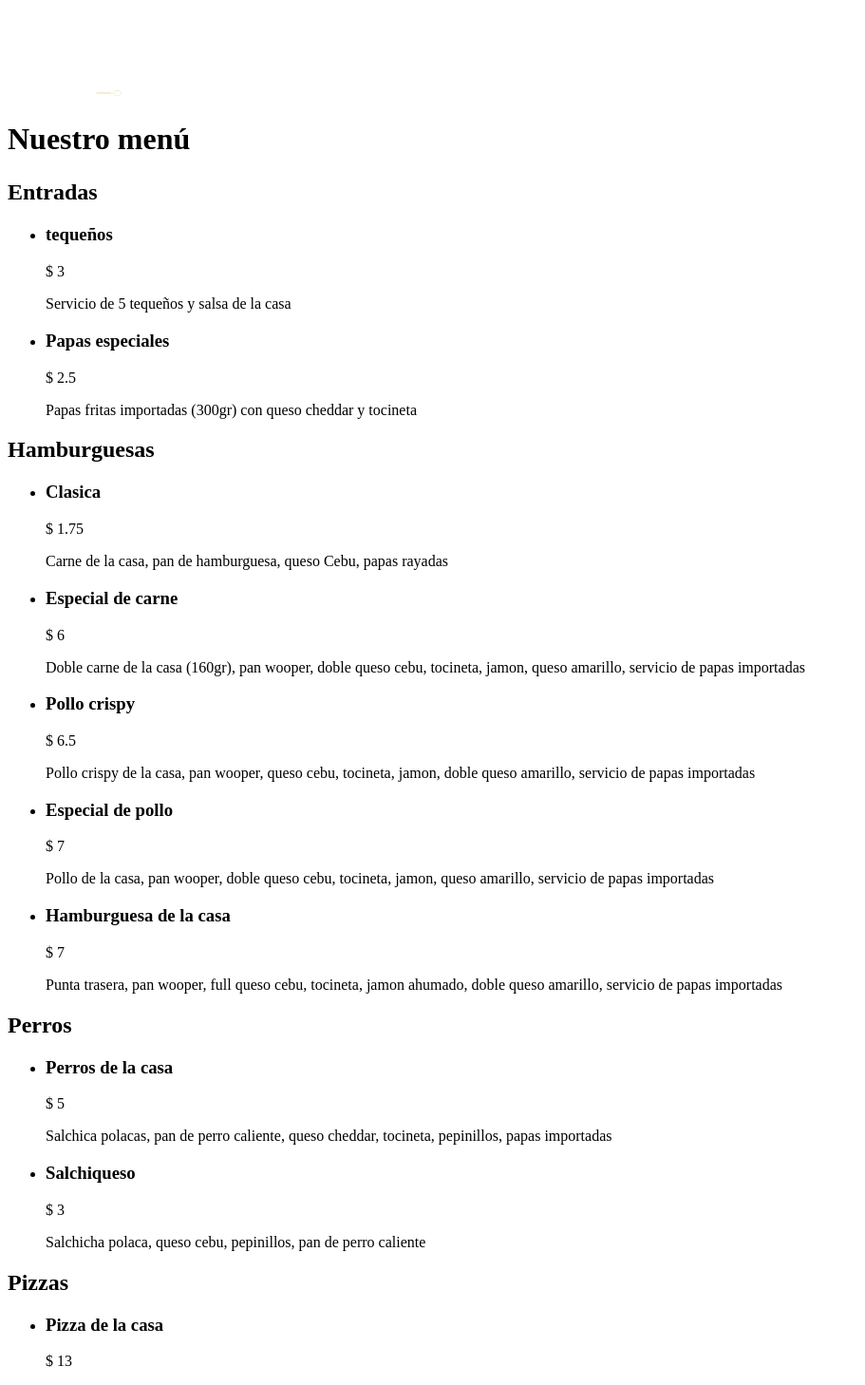
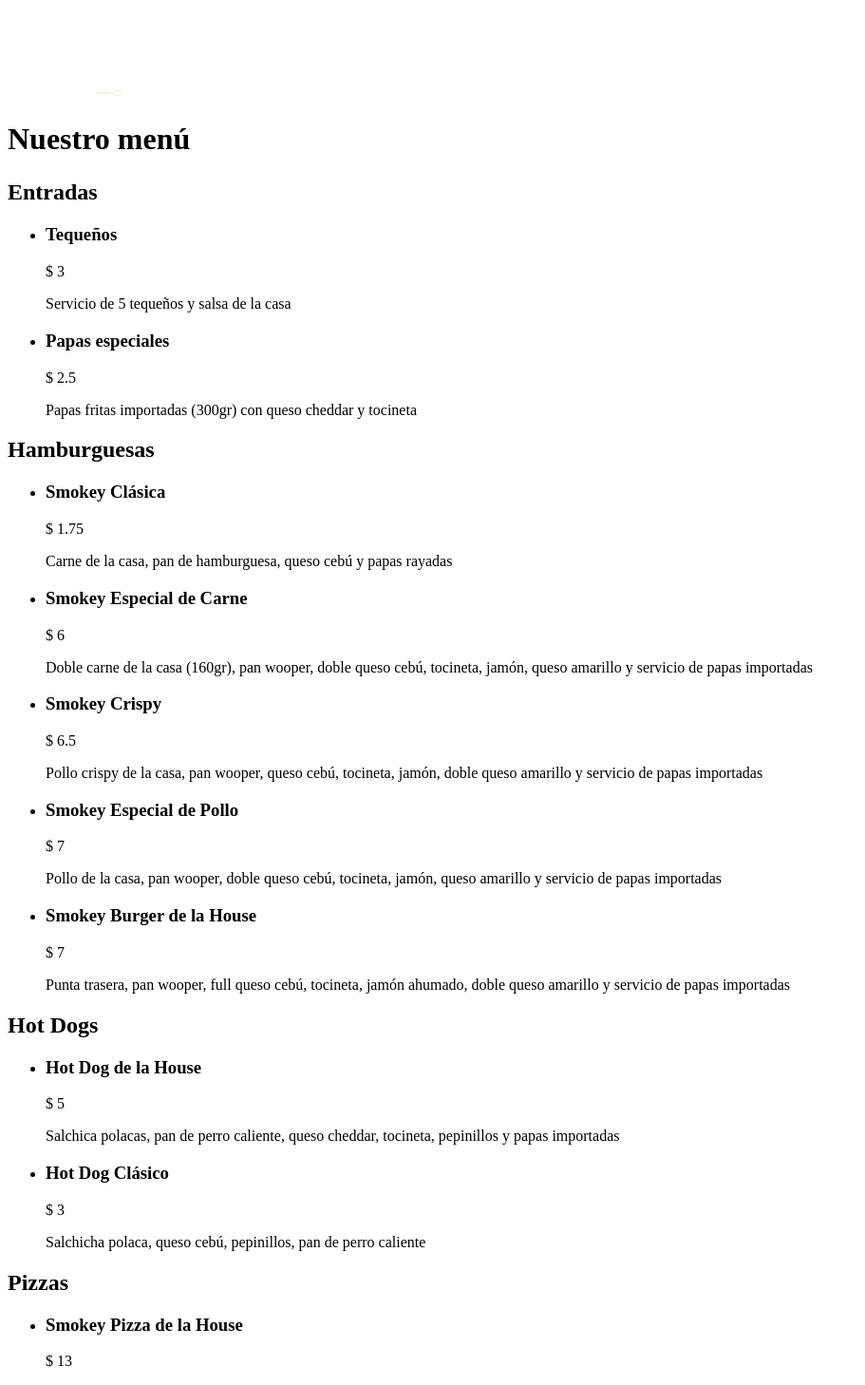
Before and after one commit to diegonzs/smokey-house-web, a Next.js app: page /menu in a window 1280 px wide. Shown: the top 1458 px of the page at 95% size, without its empty margins (0-911 px from the left). Built offline with nearby package versions, Linux system fonts and the light colour scheme.

Commit message:
Changed menu

```diff
--- a/pages/menu.tsx
+++ b/pages/menu.tsx
@@ -9,7 +9,7 @@ const menuData = [
     sectionTitle: "Entradas",
     food: [
       {
-        name: "tequeños",
+        name: "Tequeños",
         description: "Servicio de 5 tequeños y salsa de la casa",
         price: 3,
       },
@@ -25,50 +25,50 @@ const menuData = [
     sectionTitle: "Hamburguesas",
     food: [
       {
-        name: "Clasica",
+        name: "Smokey Clásica",
         description:
-          "Carne de la casa, pan de hamburguesa, queso Cebu, papas rayadas",
+          "Carne de la casa, pan de hamburguesa, queso cebú y papas rayadas",
         price: 1.75,
       },
       {
-        name: "Especial de carne",
+        name: "Smokey Especial de Carne",
         description:
-          "Doble carne de la casa (160gr), pan wooper, doble queso cebu, tocineta, jamon, queso amarillo, servicio de papas importadas",
+          "Doble carne de la casa (160gr), pan wooper, doble queso cebú, tocineta, jamón, queso amarillo y servicio de papas importadas",
         price: 6,
       },
       {
-        name: "Pollo crispy",
+        name: "Smokey Crispy",
         description:
-          "Pollo crispy de la casa, pan wooper, queso cebu, tocineta, jamon, doble queso amarillo, servicio de papas importadas",
+          "Pollo crispy de la casa, pan wooper, queso cebú, tocineta, jamón, doble queso amarillo y servicio de papas importadas",
         price: 6.5,
       },
       {
-        name: "Especial de pollo",
+        name: "Smokey Especial de Pollo",
         description:
-          "Pollo de la casa, pan wooper, doble queso cebu, tocineta, jamon, queso amarillo, servicio de papas importadas",
+          "Pollo de la casa, pan wooper, doble queso cebú, tocineta, jamón, queso amarillo y servicio de papas importadas",
         price: 7,
       },
       {
-        name: "Hamburguesa de la casa",
+        name: "Smokey Burger de la House",
         description:
-          "Punta trasera, pan wooper, full queso cebu, tocineta, jamon ahumado, doble queso amarillo, servicio de papas importadas",
+          "Punta trasera, pan wooper, full queso cebú, tocineta, jamón ahumado, doble queso amarillo y servicio de papas importadas",
         price: 7,
       },
     ],
   },
   {
-    sectionTitle: "Perros",
+    sectionTitle: "Hot Dogs",
     food: [
       {
-        name: "Perros de la casa",
+        name: "Hot Dog de la House",
         description:
-          "Salchica polacas, pan de perro caliente, queso cheddar, tocineta, pepinillos, papas importadas",
+          "Salchica polacas, pan de perro caliente, queso cheddar, tocineta, pepinillos y papas importadas",
         price: 5,
       },
       {
-        name: "Salchiqueso",
+        name: "Hot Dog Clásico",
         description:
-          "Salchicha polaca, queso cebu, pepinillos, pan de perro caliente",
+          "Salchicha polaca, queso cebú, pepinillos, pan de perro caliente",
         price: 3,
       },
     ],
@@ -77,9 +77,9 @@ const menuData = [
     sectionTitle: "Pizzas",
     food: [
       {
-        name: "Pizza de la casa",
+        name: "Smokey Pizza de la House",
         description:
-          "Salsa roja de la casa, Pepperoni, tocineta, salchichon y jamon ahumado",
+          "Salsa roja de la casa, Pepperoni, tocineta, salchichon y jamón ahumado",
         price: 13,
       },
     ],
@@ -89,7 +89,7 @@ const menuData = [
     food: [
       {
         name: "Combo House",
-        description: "5 hamburguesas mas balde de 10 cervezas",
+        description: "5 hamburguesas más balde de 10 cervezas",
         price: 17.5,
       },
     ],
@@ -100,7 +100,7 @@ const menuData = [
       {
         name: "Parrilla mixta",
         description:
-          "Parrilla mixta para dos personas con pollo asado, Punta trasera, chorizo ahumado, servicio de arepas, ensalada coleslaw, queso",
+          "Parrilla mixta para dos personas con pollo asado, punta trasera, chorizo ahumado, servicio de arepas, ensalada coleslaw y queso",
         price: 6,
       },
       {
@@ -131,69 +131,12 @@ const menuData = [
         price: 0.75,
       },
       {
-        name: "Cerveza",
-        description: "",
-        price: 1,
-      },
-      {
         name: "Agua mineral",
         description: "",
         price: 0.6,
       },
     ],
   },
-  // {
-  //   sectionTitle: "Hot dogs",
-  //   food: [
-  //     {
-  //       name: "tequeños",
-  //       description:
-  //         "Lorem ipsum dolor sit amet, consectetur adipiscing elit. Consectetur.",
-  //       price: 18,
-  //     },
-  //     {
-  //       name: "tequeños",
-  //       description:
-  //         "Lorem ipsum dolor sit amet, consectetur adipiscing elit. Consectetur.",
-  //       price: 18,
-  //     },
-  //     {
-  //       name: "tequeños",
-  //       description:
-  //         "Lorem ipsum dolor sit amet, consectetur adipiscing elit. Consectetur.",
-  //       price: 18,
-  //     },
-  //     {
-  //       name: "tequeños",
-  //       description:
-  //         "Lorem ipsum dolor sit amet, consectetur adipiscing elit. Consectetur.",
-  //       price: 18,
-  //     },
-  //     {
-  //       name: "tequeños",
-  //       description:
-  //         "Lorem ipsum dolor sit amet, consectetur adipiscing elit. Consectetur.",
-  //       price: 18,
-  //     },
-  //   ],
-  // },
-  // {
-  //   sectionTitle: "Ensaladas",
-  //   food: [
-  //     {
-  //       name: "tequeños",
-  //       description:
-  //         "Lorem ipsum dolor sit amet, consectetur adipiscing elit. Consectetur.",
-  //       price: 18,
-  //     },
-  //     {
-  //       name: "tequeños",
-  //       description:
-  //         "Lorem ipsum dolor sit amet, consectetur adipiscing elit. Consectetur.",
-  //       price: 18,
-  //     },
-  //   ],
-  // },
 ];
 
 const Menu: NextPage = () => {
```
